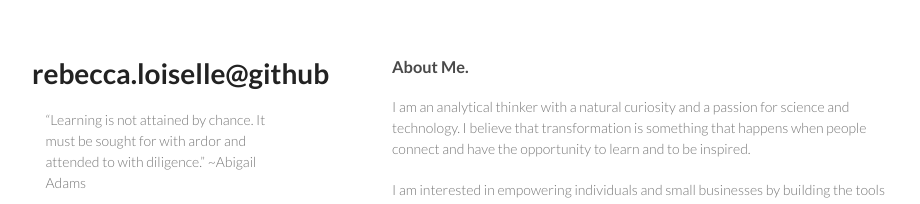
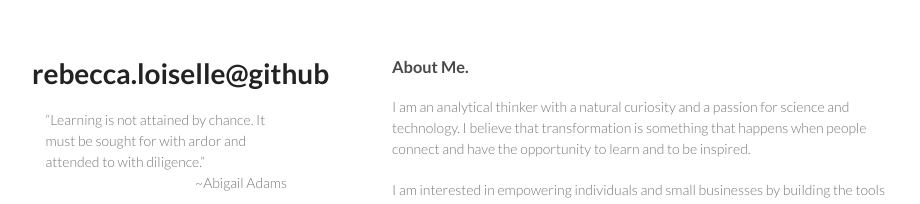
Before and after one commit to rloiselle/Bootcamp_May, a plain HTML site: page index.html in a window 1280 px wide. Shown: the top 204 px of the page, without its empty margins (178-1098 px from the left). Drawn offline with Linux system fonts and the light colour scheme.

Commit message:
fixes quote style

```diff
--- a/index.html
+++ b/index.html
@@ -16,7 +16,8 @@
     <div class="wrapper">
       <header>
         <h1>rebecca.loiselle@github</h1>
-        <p class="center2">“Learning is not attained by chance. It must be sought for with ardor and attended to with diligence.” ~Abigail Adams</p>
+        <p class="center2">“Learning is not attained by chance. It must be sought for with ardor and attended to with diligence.”</p>
+        <p class="quoted">~Abigail Adams</p>
 
         <!--<p class="view"><a href="https://github.com/rloiselle/rebecca.loiselle.github.io">View the Project on GitHub <small>rloiselle/rebecca.loiselle.github.io</small></a></p>-->
         <p class="center"><img src="http://www.gravatar.com/avatar/c36181ca1c5e6f246172fa5be35f7039?s=200.png" alt="Picture of myself"></p>
--- a/stylesheets/styles.css
+++ b/stylesheets/styles.css
@@ -264,9 +264,16 @@ width:70%;
 {
 margin-left:auto;
 margin-right:auto;
+margin-bottom: 0px;
 width:90%;
 }
 
 .md_link {
 
 }
+
+.quoted {
+  text-align: right;
+  margin-top: 0px;
+  margin-right: 15px;
+}
```
